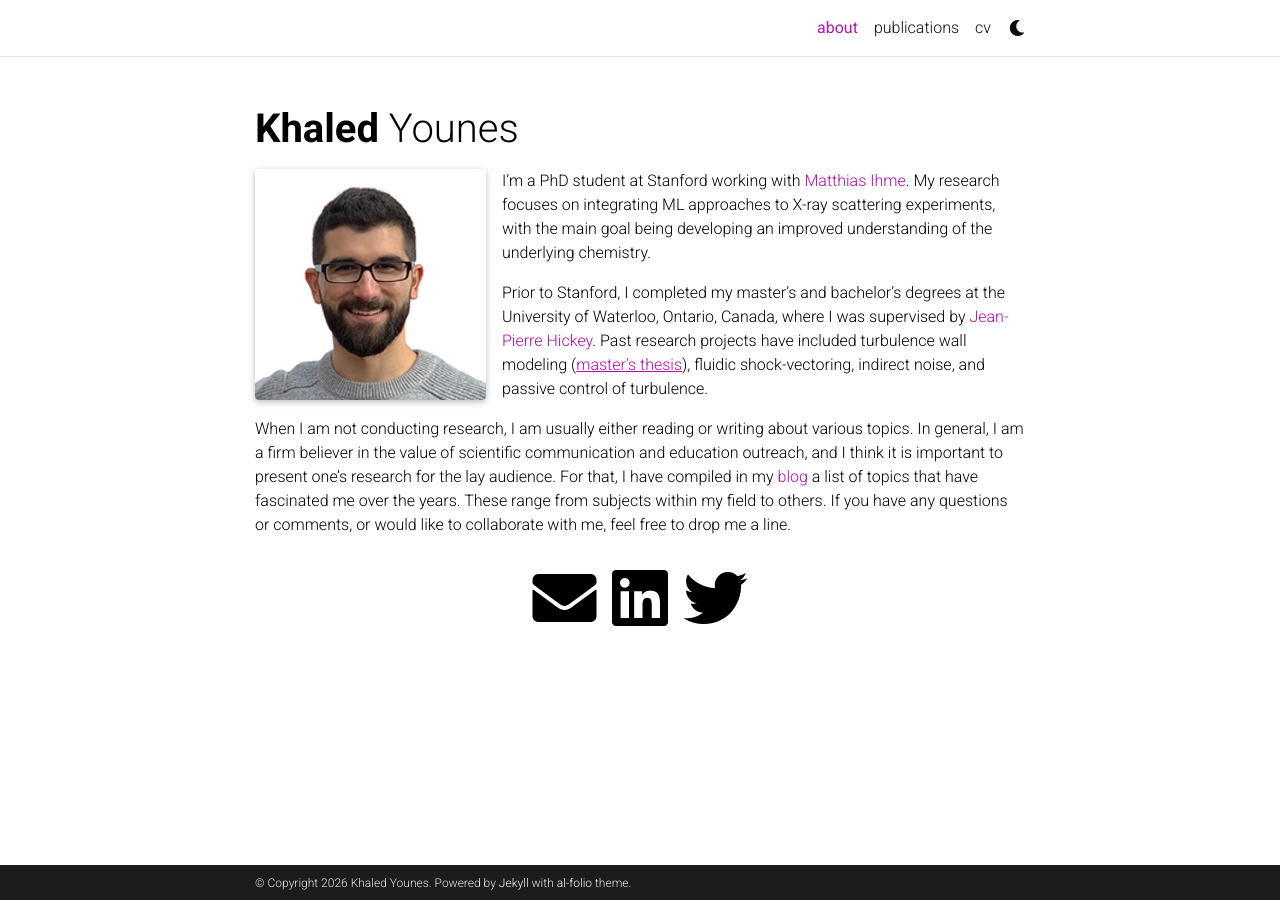
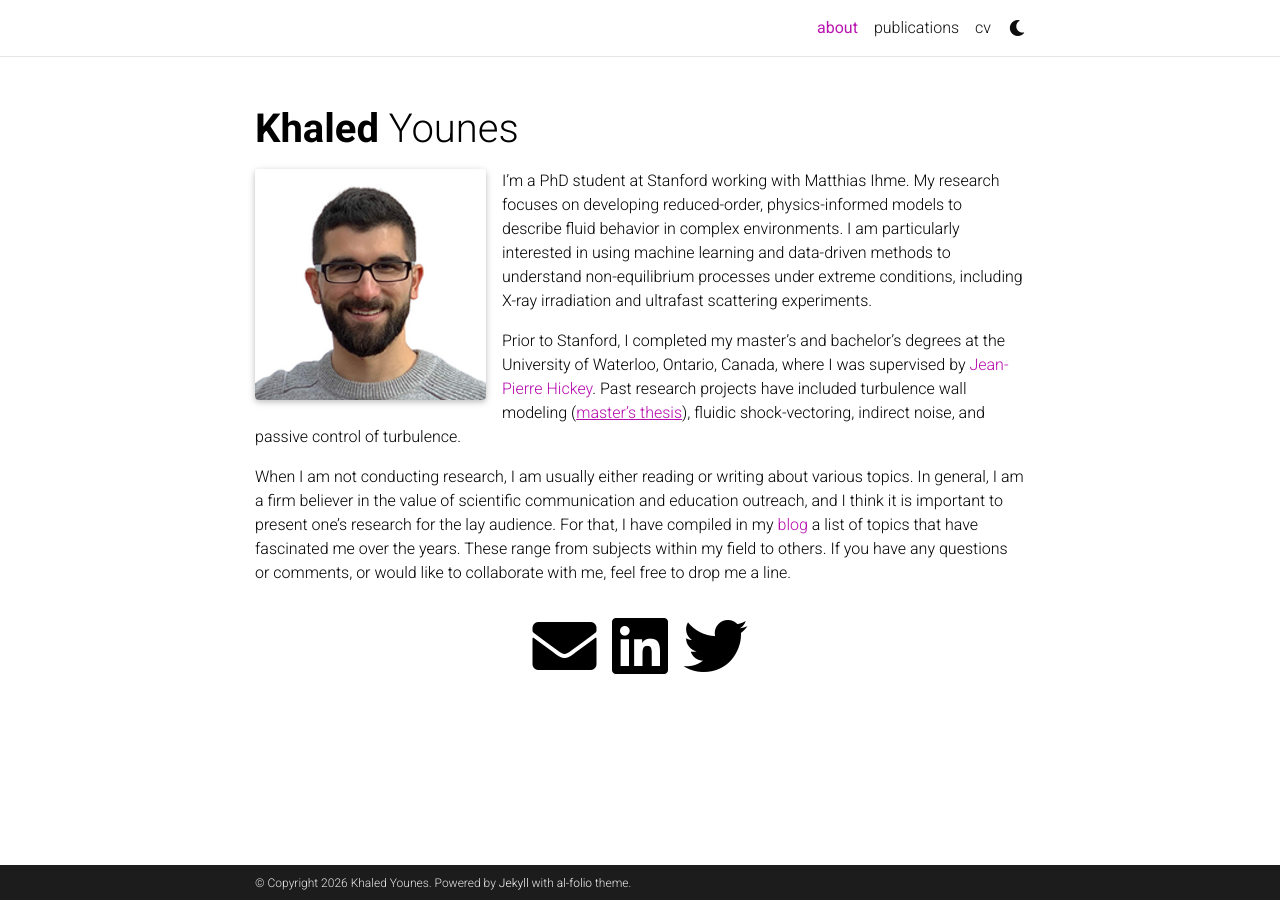
Before and after one commit to kyounes14/kyounes14.github.io, a Jekyll site: the page built from _pages/about.md, in a window 1280 px wide. Built offline with Jekyll 4.4.1, drawn with Linux system fonts in a browser that asks for light colours; full-size pictures stand in for the smaller copies a plugin makes; comment, search, counter and statistics services are not loaded; a style sheet for code colours, icons or effects is not loaded.

Commit message:
updating about

```diff
--- a/_pages/about.md
+++ b/_pages/about.md
@@ -15,7 +15,7 @@ selected_papers: false # includes a list of papers marked as "selected={true}"
 social: true  # includes social icons at the bottom of the page
 ---
 
-I’m a PhD student at Stanford working with [Matthias Ihme](http://web.stanford.edu/group/ihmegroup/cgi-bin/MatthiasIhme/people/matthias-ihme/). My research focuses on integrating ML approaches to X-ray scattering experiments, with the main goal being developing an improved understanding of the underlying chemistry.
+I’m a PhD student at Stanford working with Matthias Ihme. My research focuses on developing reduced-order, physics-informed models to describe fluid behavior in complex environments. I am particularly interested in using machine learning and data-driven methods to understand non-equilibrium processes under extreme conditions, including X-ray irradiation and ultrafast scattering experiments.
 
 Prior to Stanford, I completed my master’s and bachelor’s degrees at the University of Waterloo, Ontario, Canada, where I was supervised by [Jean-Pierre Hickey](https://uwaterloo.ca/mechanical-mechatronics-engineering/profile/j6hickey). Past research projects have included turbulence wall modeling ([<ins>master's thesis</ins>](/assets/pdf/KYounes_MASc_Thesis.pdf)), fluidic shock-vectoring, indirect noise, and passive control of turbulence.
 
```
